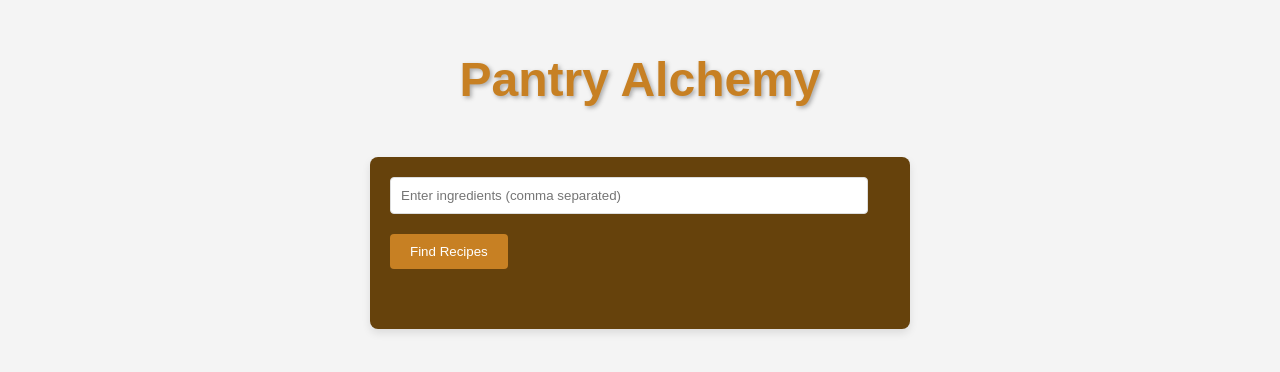
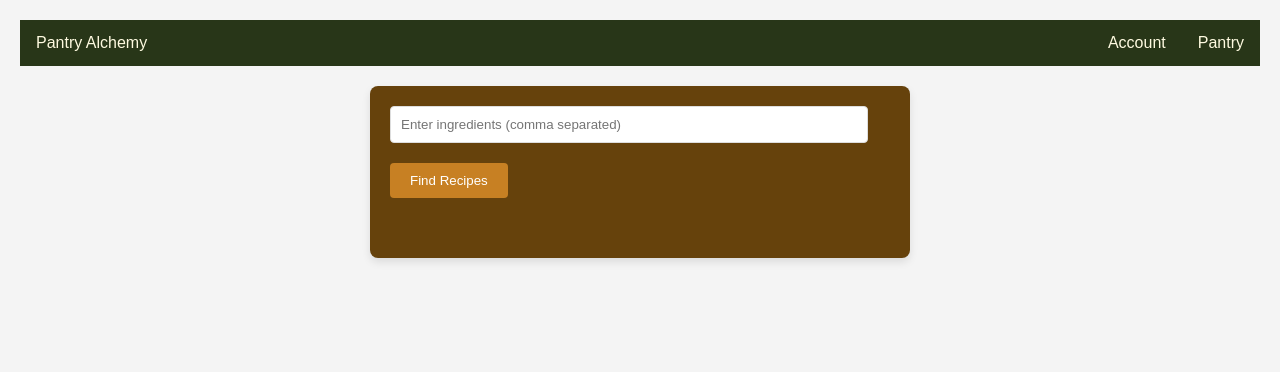
Before and after one commit to abbybrink/PantryAlchemy, a Flask app: page / in a window 1280 px wide. Shown: the top 372 px of the page. Run offline with Flask 3, Linux system fonts and the light colour scheme.

Commit message:
added navbar

```diff
--- a/static/styles/stylesheet.css
+++ b/static/styles/stylesheet.css
@@ -20,7 +20,7 @@ form {
    border-radius: 8px;
    box-shadow: 0 4px 8px rgba(0,0,0,0.1);
    max-width: 500px;
-   margin: 0 auto;
+   margin: 20px auto;
 }
 
 input[type="text"] {
@@ -76,3 +76,33 @@ button:hover {
    max-width: 100%;
    border-radius: 4px;
 }
+.taskbar {
+   background-color: #283618;
+   overflow: hidden;
+ }
+
+ .taskbar ul {
+   list-style-type: none;
+   margin: 0;
+   padding: 0;
+   overflow: hidden;
+ }
+
+ .taskbar li {
+   float: left;
+ }
+
+ .taskbar li a {
+   display: block;
+   color: #fefae0;
+   text-align: center;
+   padding: 14px 16px;
+   text-decoration: none;
+ }
+
+ .taskbar li a:hover {
+   background-color: #bc6c25;
+ }
+ .taskbar .right {
+   float: right;
+}
--- a/templates/index.html
+++ b/templates/index.html
@@ -4,12 +4,12 @@
     <meta charset="UTF-8">
     <meta name="viewport" content="width=device-width, initial-scale=1.0">
     <link rel="stylesheet" type="text/css" href="{{ url_for('static',filename='styles/stylesheet.css') }}">
-
     <title>Recipe Finder</title>
 
 </head>
 <body>
-    <h1>Pantry Alchemy</h1>
+    {% include 'navbar.html' %}
+
     <form action="/search" method="post">
         <input type="text" id="ingredients" name="ingredients" placeholder="Enter ingredients (comma separated)">
         <button id="findRecipesButton">Find Recipes</button>
--- /dev/null
+++ b/templates/navbar.html
@@ -0,0 +1,7 @@
+<nav class="taskbar">
+    <ul>
+        <li><a href="/">Pantry Alchemy</a></li>
+        <li class="right"><a href="/pantry">Pantry</a></li>
+        <li class="right"><a href="/account">Account</a></li>
+    </ul>
+</nav>
```
Also changed, not shown: templates/account.html (added, +16 -0 lines), templates/pantry.html (added, +16 -0 lines), img/logo.png (added).
